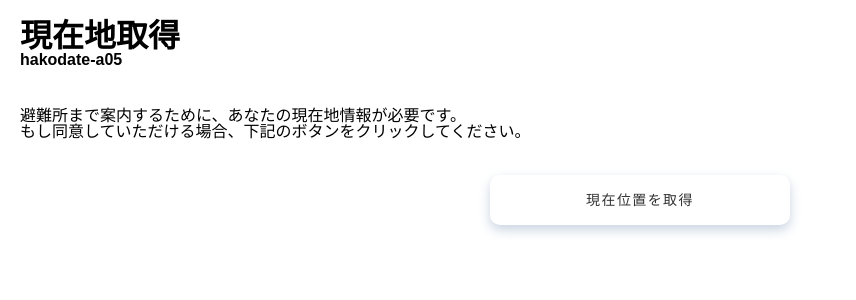
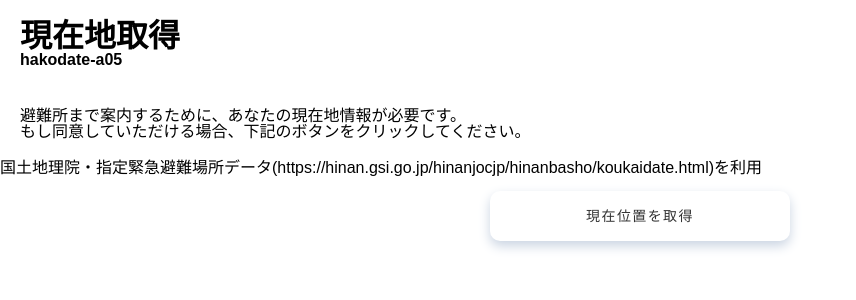
Before and after one commit to hashiba-k-jp/hakodate-a05, a Flask app: page /location in a window 1280 px wide. Shown: the top 300 px of the page, without its empty margins (0-856 px from the left). Run offline with Flask 2, Linux system fonts and the light colour scheme.

Commit message:
copy rights

```diff
--- a/templates/gps_design.html
+++ b/templates/gps_design.html
@@ -33,6 +33,9 @@
           <div class="message">
             <p>避難所まで案内するために、あなたの現在地情報が必要です。<br>もし同意していただける場合、下記のボタンをクリックしてください。</p>
           </div>
+          <div class="copyright">
+            <p>国土地理院・指定緊急避難場所データ(https://hinan.gsi.go.jp/hinanjocjp/hinanbasho/koukaidate.html)を利用</p>
+          </div>
           <!--<div class="top-wrapper">
             <div class="container">
               <h2 class="heading-top-1">お任せてください。</h2>
```
